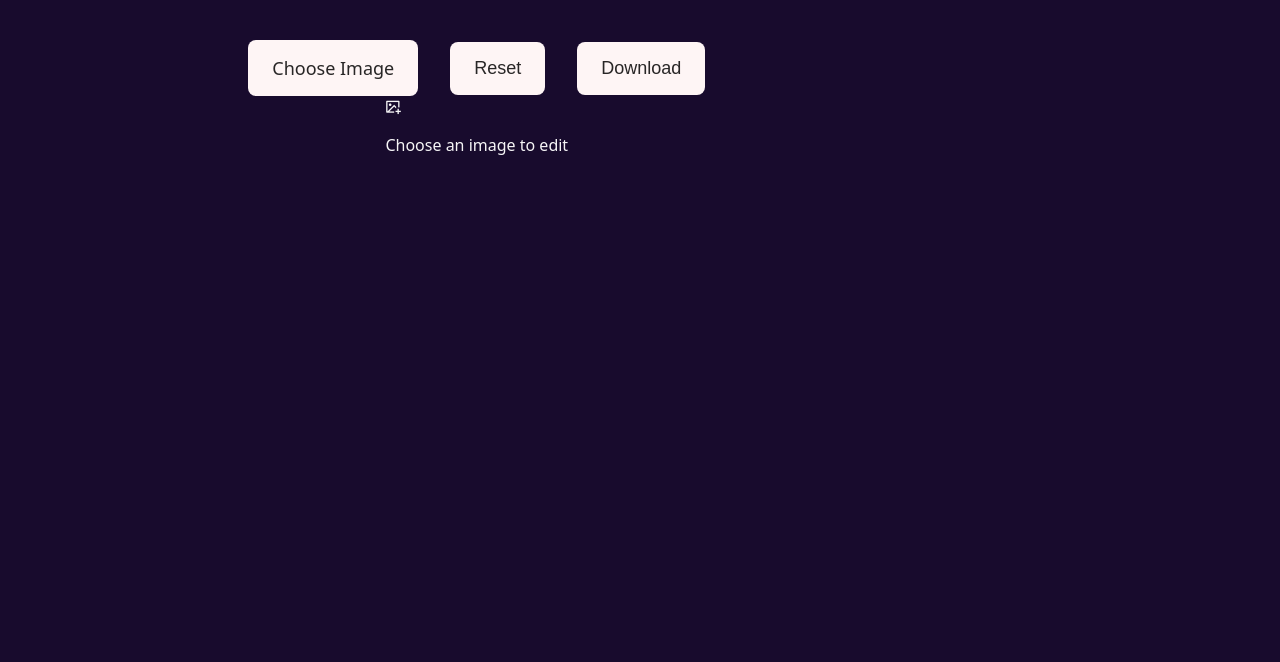
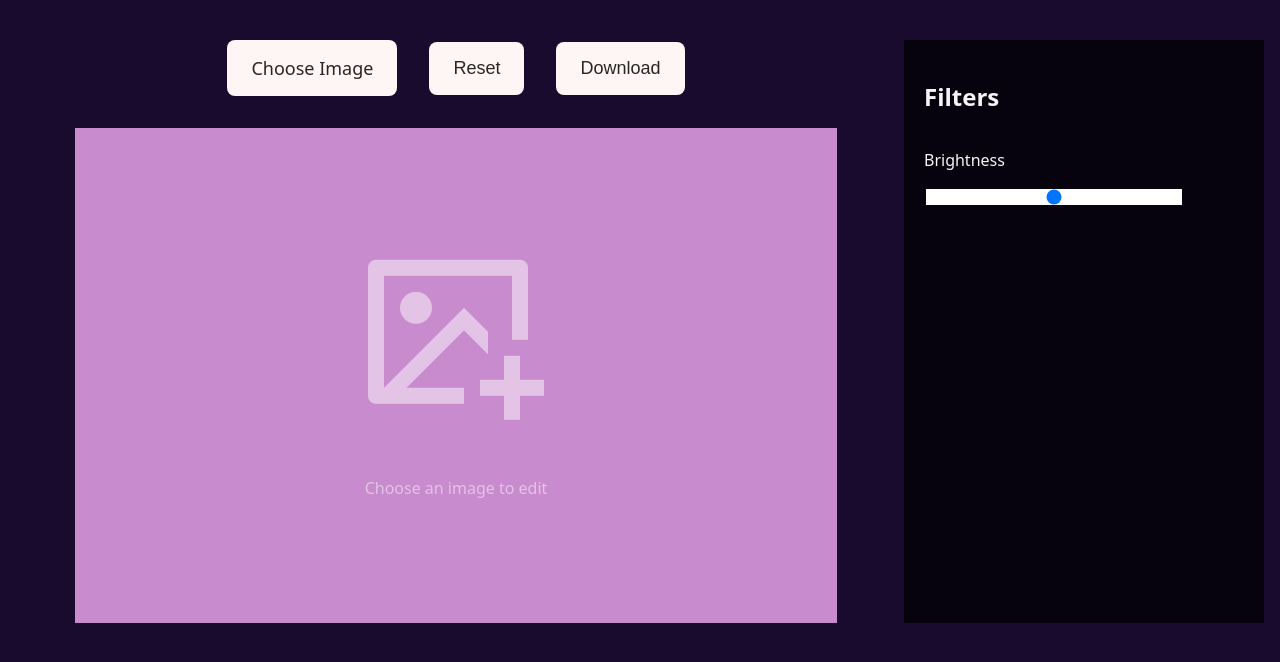
Before and after one commit to Shlokktiwarii/Stable-Pixels, a plain HTML site: page index.html in a window 1280 px wide. Shown: the top 662 px of the page. Drawn offline with nearby package versions, Linux system fonts and the light colour scheme.

Commit message:
sliders and more

```diff
--- a/index.html
+++ b/index.html
@@ -21,15 +21,18 @@
                 <button class="btn" id="download-btn">Download</button>
                </div>
                 <div class = "bottom">
-                    <class = "placeholder">
+                    <div class = "placeholder">
                         <i class="ri-image-add-line"></i>
                         <p>Choose an image to edit</p>
-                    </class>
+                    </div>
                 </div>
             </div>
             <div class="right">
-              <div class="top">
-              </div>
+                <h1>Filters</h1>
+                <div class="filter">
+                   <p>Brightness</p>
+                   <input name="brightness" value="100" type="range" min="0" max="200">
+                </div>
             </div>
         </section>
     </main>
--- a/style.css
+++ b/style.css
@@ -5,12 +5,14 @@
 }
 html,body{
     width: 100%;
+    height: 100%;
     font-family: system-ui, -apple-system, BlinkMacSystemFont, 'Segoe UI';
     background-color: var(--primary-background-color);
     color: var(--primary-text-color);
 }
 main{
     width: 100%;
+    min-height: 100vh;
 }
 main section{
     width: 100%;
@@ -39,12 +41,23 @@ main section{
     flex-direction: column;
     justify-content: center;
     align-items: center;
-    width: 70%;
+    width: 65%;
+    gap: var(--gutter-xl);
 }
 .right{
+    display : flex;
+    width: 25%;
+    flex-direction: column;
+    gap: var(--gutter-md);
+    background-color : rgba(0, 0, 0, 0.689);
+    padding : 20px;
+
+}
+/* main section .top{
     display: flex;
-    width: 30%;
-}
+    justify-content: center;
+    align-items: center;
+} */
 main section .top{
     display: flex;
     justify-content: center;
@@ -57,6 +70,38 @@ main section .bottom{
     display: flex;
     justify-content: center;
     align-items: center;
-    gap: var(--gutter-xl);
-    width: 100%;
+    padding: var(--padding-xxl);
+    background-color: var(--secondary-background-color);
+    aspect-ratio: 5/3;
+    width: 80%;
 }
+main section .bottom .placeholder{
+    display: flex;
+    flex-direction: column;
+    justify-content: center;
+    align-items: center;
+    opacity: 0.5;
+    gap: var(--gutter-m);
+}
+main section .bottom .placeholder i {
+    font-size: 12rem
+}
+main section .right.filter{
+    width : 100%;
+}
+main section .right input{
+    width : 80%;
+    outline : none;
+    appearance: none;
+    /* margin-top : var(--gutter-sm); */
+}
+main section .right input .filter::-webkit-slider-runnable-track{
+    background-color: rgb(9, 254, 254);
+    height: 5px;
+}
+
+main section .right .filter input::-webkit-slider-thumb{
+  cursor : pointer;
+  background-color : rgb(140, 0, 255);
+  width: 15px;
+}
```
